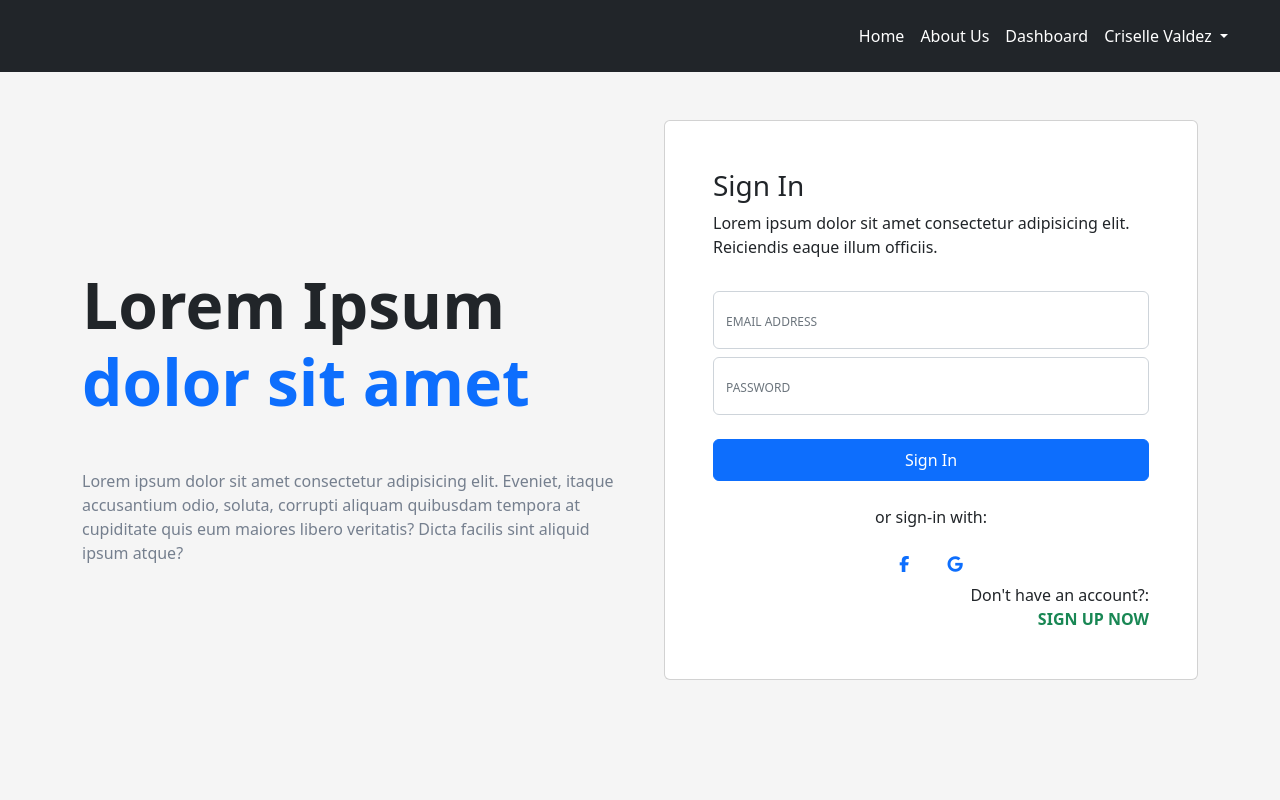
After one commit to crisellevaldez/survey, a PHP site: page /login.php in a window 1280 px wide. The commit adds this page. Run offline with PHP 8.4, Linux system fonts and the light colour scheme; some libraries are stand-ins or nearby versions.

Commit message:
log in, sign up

```diff
--- /dev/null
+++ b/assets/css/sign-in.css
@@ -0,0 +1,31 @@
+html,
+body {
+  height: 100%;
+}
+
+body {
+  align-items: center;
+  padding-bottom: 40px;
+  background-color: #f5f5f5;
+}
+
+.form-signin {
+  max-width: 330px;
+  padding: 15px;
+}
+
+.form-signin .form-floating:focus-within {
+  z-index: 2;
+}
+
+.form-signin input[type="email"] {
+  margin-bottom: -1px;
+  border-bottom-right-radius: 0;
+  border-bottom-left-radius: 0;
+}
+
+.form-signin input[type="password"] {
+  margin-bottom: 10px;
+  border-top-left-radius: 0;
+  border-top-right-radius: 0;
+}
--- /dev/null
+++ b/assets/css/styles.css
@@ -0,0 +1,10 @@
+::-webkit-input-placeholder {
+    font-size: 12px!important;
+ }
+
+ :-moz-placeholder { /* Firefox 18- */
+       font-size: 12px!important;
+ }
+ ::-moz-placeholder {  /* Firefox 19+ */
+       font-size: 12px!important;
+ }
--- /dev/null
+++ b/assets/js/login.js
@@ -0,0 +1,33 @@
+$(function() {
+    $('.needs-validation').on('submit', function(e) {
+        e.preventDefault();
+        e.stopPropagation();
+        if (this.checkValidity()) {
+            let email = $('#email').val();
+            let password = $('#password').val();
+            $.ajax({
+                url: "assets/php/login.php",
+                method: "POST",
+                data: {
+                    email: email,
+                    password: password
+                },
+                success: function(res){
+                    if (res == 1){
+                        location.href = 'dashboard.php';
+                    }
+
+                    else {
+                        Swal.fire(
+                            'Error',
+                            'Email/Password is wrong.',
+                            'error'
+                          )
+                    }
+                }
+            });
+        }
+
+        $(this).addClass('was-validated');
+    })
+})
--- /dev/null
+++ b/login.php
@@ -0,0 +1,89 @@
+<?php include 'templates/_resources.html'; ?>
+<link rel="stylesheet" href="assets/css/sign-in.css">
+<title> Sign In </title>
+
+<!-- Login JS -->
+<script src="assets/js/login.js"></script>
+</head>
+
+<body class="text-center">
+    <?php include 'templates/_navbar.html'; ?>
+
+    <!-- Section: Design Block -->
+    <section class="">
+        <!-- Jumbotron -->
+        <div class="px-4 py-5 px-md-5 text-center text-lg-start" style="background-color: hsl(0, 0%, 96%)">
+            <div class="container">
+                <div class="row gx-lg-5 align-items-center">
+                    <div class="col-lg-6 mb-5 mb-lg-0">
+                        <h1 class="my-5 display-3 fw-bold ls-tight">
+                            Lorem Ipsum <br />
+                            <span class="text-primary">dolor sit amet</span>
+                        </h1>
+                        <p style="color: hsl(217, 10%, 50.8%)">
+                            Lorem ipsum dolor sit amet consectetur adipisicing elit.
+                            Eveniet, itaque accusantium odio, soluta, corrupti aliquam
+                            quibusdam tempora at cupiditate quis eum maiores libero
+                            veritatis? Dicta facilis sint aliquid ipsum atque?
+                        </p>
+                    </div>
+
+                    <div class="col-lg-6 mb-5 mb-lg-0">
+                        <div class="card">
+                            <div class="card-body py-5 px-md-5">
+                                <form class="needs-validation" novalidate>
+                                    <!-- 2 column grid layout with text inputs for the first and last names -->
+                                    <div class="row">
+                                        <div class="col-md-12 mb-3">
+                                            <h3> Sign In </h3>
+                                            <p> Lorem ipsum dolor sit amet consectetur adipisicing elit. Reiciendis eaque illum officiis. </p>
+                                        </div>
+                                    </div>
+
+                                    <!-- Email input -->
+                                    <div class="form-outline mb-2">
+                                        <input type="email" id="email" placeholder="EMAIL ADDRESS" class="form-control pt-3 pb-3" required/>
+                                        <div class="invalid-feedback text-start"> Please enter a valid email address.</div>
+                                    </div>
+
+                                    <!-- Password input -->
+                                    <div class="form-outline mb-4">
+                                        <input type="password" id="password" placeholder="PASSWORD" class="form-control pt-3 pb-3" required/>
+                                        <div class="invalid-feedback text-start"> Please enter your password.</div>
+                                    </div>
+
+                                    <!-- Submit button -->
+                                    <button type="submit" class="btn btn-primary btn-block mb-4 w-100 p-2">
+                                        Sign In
+                                    </button>
+
+                                    <!-- Register buttons -->
+                                    <div class="text-center">
+                                        <p>or sign-in with:</p>
+                                        <button type="button" class="btn btn-link btn-floating mx-1">
+                                            <i class="fab fa-facebook-f"></i>
+                                        </button>
+
+                                        <button type="button" class="btn btn-link btn-floating mx-1">
+                                            <i class="fab fa-google"></i>
+                                        </button>
+                                    </div>
+
+                                    <div class="text-end">
+                                        <p class="m-0">Don't have an account?:</p>
+                                        <a href="sign-up.php" class="text-success fw-semibold text-decoration-none"> SIGN UP NOW </a>
+                                    </div>
+                                </form>
+                            </div>
+                        </div>
+                    </div>
+                </div>
+            </div>
+        </div>
+        <!-- Jumbotron -->
+    </section>
+    <!-- Section: Design Block -->
+
+</body>
+
+</html>
--- /dev/null
+++ b/templates/_navbar.html
@@ -0,0 +1,42 @@
+<main>
+    <nav class="navbar navbar-expand-lg navbar-dark bg-dark p-3" aria-label="Offcanvas navbar large">
+        <div class="container-fluid">
+            <a class="navbar-brand" href="#"> </a>
+            <button class="navbar-toggler" type="button" data-bs-toggle="offcanvas" data-bs-target="#offcanvasNavbar2"
+                aria-controls="offcanvasNavbar2">
+                <span class="navbar-toggler-icon"></span>
+            </button>
+            <div class="offcanvas offcanvas-end text-bg-dark" tabindex="-1" id="offcanvasNavbar2"
+                aria-labelledby="offcanvasNavbar2Label">
+                <div class="offcanvas-header">
+                    <h5 class="offcanvas-title" id="offcanvasNavbar2Label">Offcanvas</h5>
+                    <button type="button" class="btn-close btn-close-white" data-bs-dismiss="offcanvas"
+                        aria-label="Close"></button>
+                </div>
+                <div class="offcanvas-body">
+                    <ul class="navbar-nav justify-content-end flex-grow-1 pe-3">
+                        <li class="nav-item">
+                            <a class="nav-link active text-white" aria-current="page" href="login.php">Home</a>
+                        </li>
+                        <li class="nav-item">
+                            <a class="nav-link text-white" href="#">About Us</a>
+                        </li>
+                        <li class="nav-item">
+                            <a class="nav-link text-white" href="#">Dashboard</a>
+                        </li>
+                        <li class="nav-item dropdown">
+                            <a class="nav-link dropdown-toggle text-white" href="#" role="button" data-bs-toggle="dropdown"
+                                aria-expanded="false">
+                                Criselle Valdez
+                            </a>
+                            <ul class="dropdown-menu">
+                                <li><a class="dropdown-item" href="#"> <i class="fa-solid fa-id-card-clip"></i> Profile </a></li>
+                                <li><a class="dropdown-item" href="#"> <i class="fa-solid fa-right-from-bracket"></i> Sign Out </a></li>
+                            </ul>
+                        </li>
+                    </ul>
+                </div>
+            </div>
+        </div>
+    </nav>
+</main>
--- a/templates/_resources.html
+++ b/templates/_resources.html
@@ -15,3 +15,9 @@
 
 <!-- Font awesome -->
 <script src="https://kit.fontawesome.com/ec6cdd3819.js" crossorigin="anonymous"></script>
+
+<!-- SWAL 2 -->
+<script src="https://cdn.jsdelivr.net/npm/sweetalert2@11"></script>
+
+<!-- Custom CSS -->
+<link rel="stylesheet" href="assets/css/styles.css">
```
Also changed, not shown: assets/js/questions.js (+48 -5 lines), assets/php/login.php (added, +24 -0 lines), assets/php/sign-up.php (added, +22 -0 lines), assets/php/tables.php (+18 -1 lines), questions.php (+8 -2 lines).
